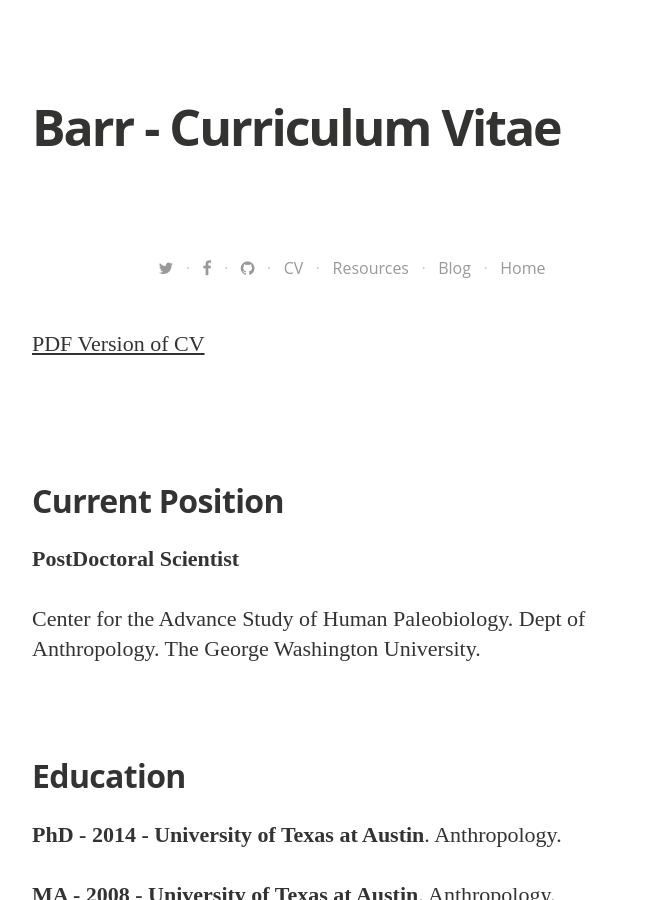
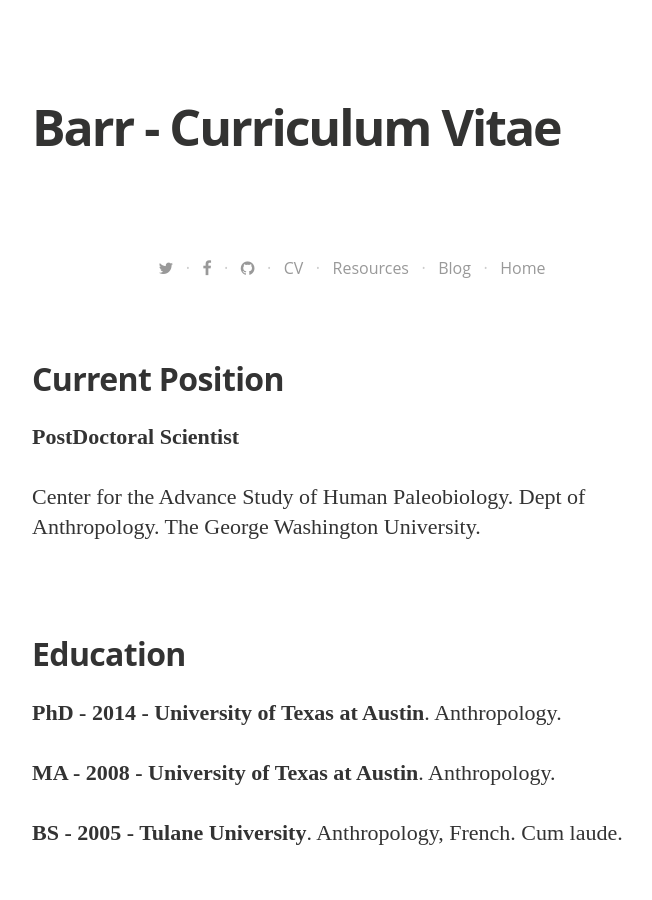
Before and after one commit to wabarr/personal, a Jekyll site: the page built from CV.md, in a window 1280 px wide and 900 px high. Shown: the whole window, without its empty margins (288-940 px from the left). Built offline with Jekyll 4.4.1, drawn with Linux system fonts in a browser that asks for light colours; nearby versions of some CDN libraries; some web fonts are replaced; Markdown is read by kramdown in place of the engine named in the settings.

Commit message:
give up on cv link for now, because it is too complicated

```diff
--- a/CV.md
+++ b/CV.md
@@ -3,10 +3,6 @@
 permalink: /CV/
 title: "Barr - Curriculum Vitae"
 ---
-
-<a href="{{site.baseurl}}/assets/CV/WAB_CV.pdf">PDF Version of CV</a>
-
-<span id="CV-Content-To-Extract">
 
 <h1 style="padding-bottom:20px;">Current Position</h1>
 
@@ -59,5 +55,3 @@
 American Association of Physical Anthropologists
 
 Paleoanthropology Society
-
-</span>
--- a/assets/CV/getExtract.html
+++ b/assets/CV/getExtract.html
@@ -4,7 +4,7 @@
     <script src="http://ajax.googleapis.com/ajax/libs/jquery/1.11.2/jquery.min.js"></script>
     <script>
     $(function(){
-      $("#CVformatted").load("http://wabarr.github.io/personal/CV #CV-Content-To-Extract");
+      $("#CVformatted").load("http://wabarr.github.io/personal/CV .post-content");
     });
     </script>
   </head>
```
